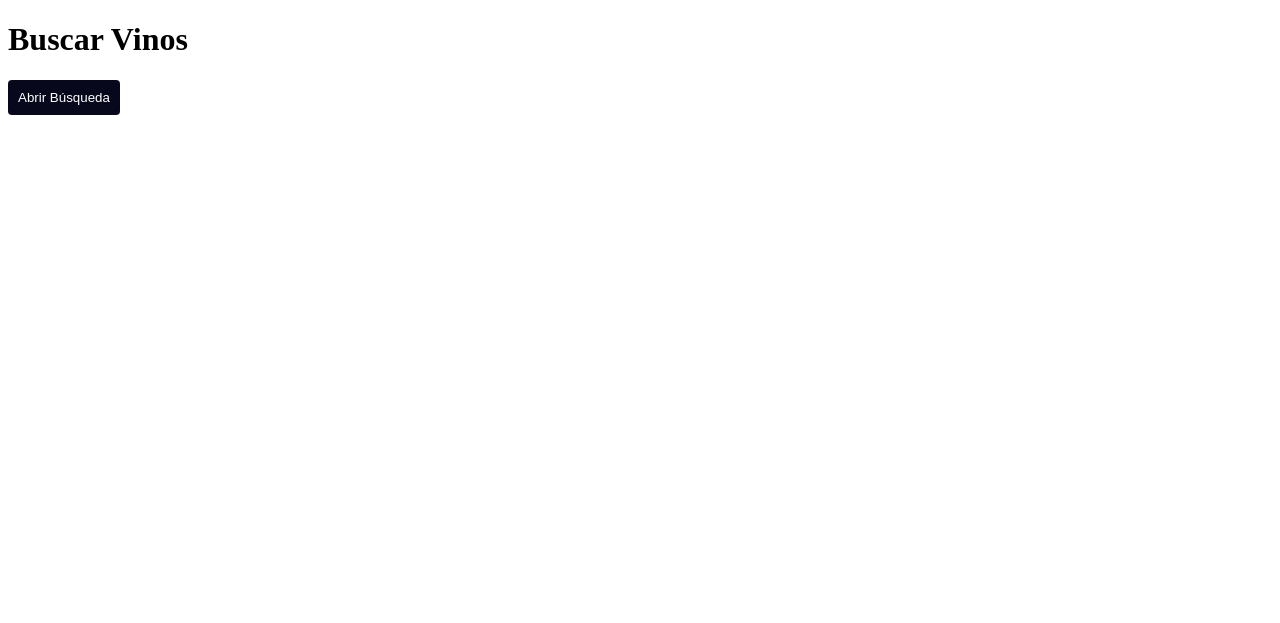
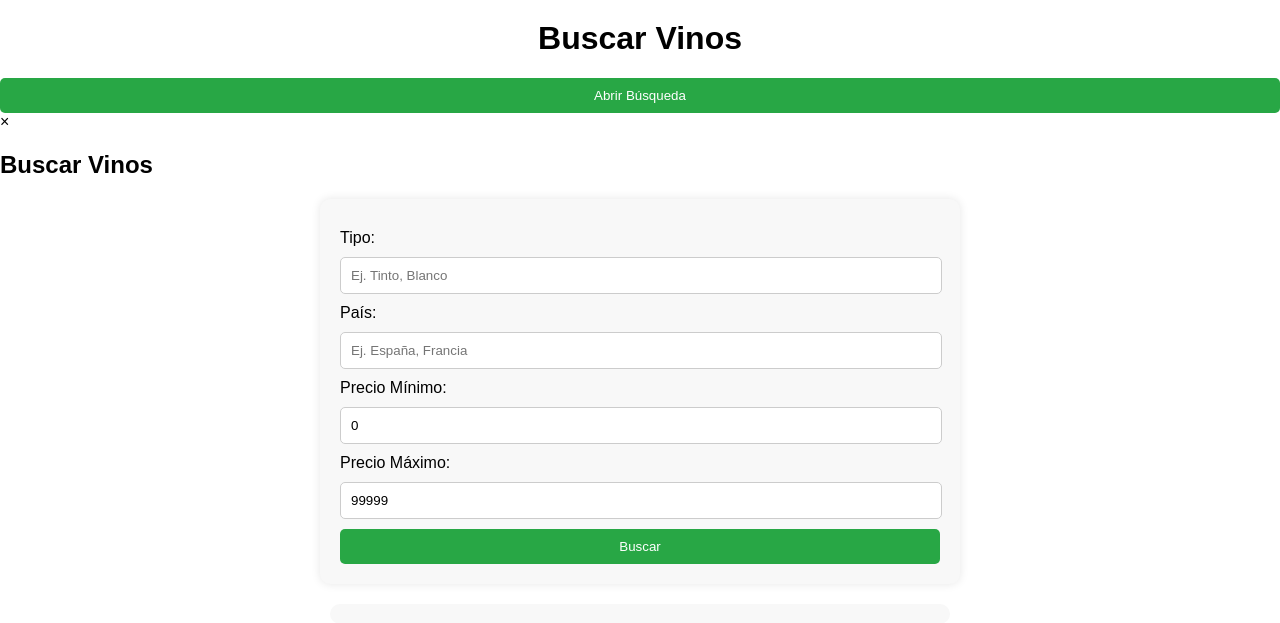
Before and after one commit to Franco4848/ProyectoFinal, a Python web app: template templates/buscar.html in a window 1280 px wide. Shown: the top 623 px of the page. Run offline with Jinja, Linux system fonts and the light colour scheme; the template is opened without the code that fills it, so the values that code supplies are empty.

Commit message:
se modifica css de buscae

```diff
--- a/static/css/buscar.css
+++ b/static/css/buscar.css
@@ -1,64 +1,52 @@
-.modal {
-    display: none;
-    position: fixed;
-    z-index: 1;
-    left: 0;
-    top: 0;
-    width: 100%;
-    height: 100%;
-    overflow: auto;
-    background-color: rgb(0,0,0);
-    background-color: rgba(0,0,0,0.4);
+body {
+    margin: 0;
+    font-family: Poppins, sans-serif;
 }
 
-.modal-content {
-    background-color: #fefefe;
-    margin: 15% auto;
-    padding: 20px;
-    border: 1px solid #888;
-    width: 80%;
-}
-
-.close {
-    color: #aaa;
-    float: right;
-    font-size: 28px;
-    font-weight: bold;
-}
-
-.close:hover,
-.close:focus {
-    color: black;
-    text-decoration: none;
-    cursor: pointer;
+h1 {
+    text-align: center;
+    margin-top: 20px;
 }
 
 form {
-    display: flex;
-    flex-direction: column;
+    max-width: 600px;
+    margin: 20px auto;
+    padding: 20px;
+    background-color: #f8f8f8;
+    border-radius: 10px;
+    box-shadow: 0 0 10px rgba(0, 0, 0, 0.1);
 }
 
-label {
-    margin: 10px 0 5px;
+label, input {
+    display: block;
+    width: calc(100% - 20px);
+    margin: 10px 0;
 }
 
-input[type="text"],
-input[type="number"] {
-    padding: 8px;
-    margin-bottom: 15px;
+input[type="text"], input[type="number"] {
+    padding: 10px;
     border: 1px solid #ccc;
-    border-radius: 4px;
+    border-radius: 5px;
 }
 
 button {
+    width: 100%;
     padding: 10px;
-    background-color: #08081d;
+    background-color: #28a745;
     color: white;
     border: none;
-    border-radius: 4px;
+    border-radius: 5px;
     cursor: pointer;
 }
 
 button:hover {
-    background-color: #45a049;
+    background-color: #218838;
 }
+
+#results {
+    max-width: 600px;
+    margin: 20px auto;
+    padding: 10px;
+    background-color: #f8f8f8;
+    border-radius: 10px;
+}
--- a/templates/buscar.html
+++ b/templates/buscar.html
@@ -4,8 +4,9 @@
     <meta charset="UTF-8">
     <meta name="viewport" content="width=device-width, initial-scale=1.0">
     <title>Buscar Vinos</title>
-    <link rel="stylesheet" href="/static/css/buscar.css"> <!-- CSS para el modal -->
-    <script src="/static/js/buscar.js" defer></script> <!-- JavaScript para manejar el modal -->
+    <link rel="stylesheet" href="css/buscar.css">
+    <script src="js/buscar.js" defer></script>
+
 </head>
 <body>
     <h1>Buscar Vinos</h1>
```
